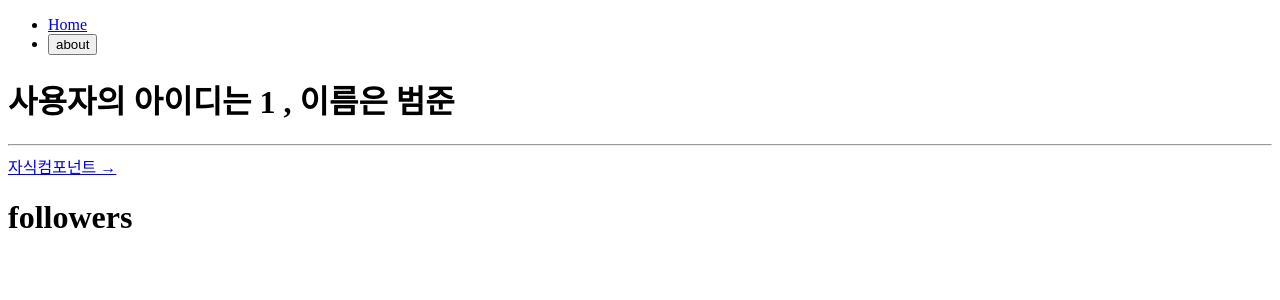
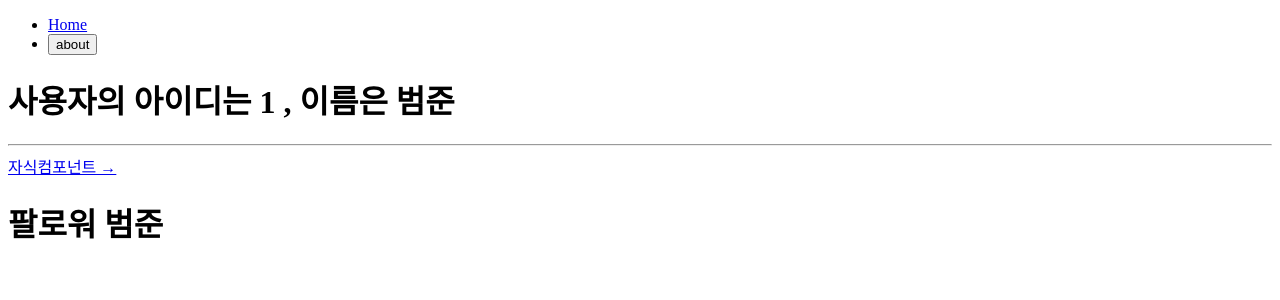
Before and after one commit to beom-jun-kim/react_ver_6, a React (Create React App) app: page /users/1/followers in a window 1280 px wide. Shown: the top 300 px of the page. Built offline with nearby package versions, Linux system fonts and the light colour scheme.

Commit message:
useOutletContext

```diff
--- a/src/App.tsx
+++ b/src/App.tsx
@@ -6,8 +6,9 @@ function App() {
     <div>
       <Header />
 
-      {/* 컴포넌트 대체 */}
-      <Outlet />
+      {/* 하위 컴포넌트 대체 */}
+      {/* context: 하위의 모든 화면과 소통하게 된다 */}
+      <Outlet context={{ darkMode: true }} />
     </div>
   );
 }
--- a/src/router/users/Followers.tsx
+++ b/src/router/users/Followers.tsx
@@ -1,5 +1,12 @@
+import { useOutletContext } from "react-router-dom";
+
+interface IFollowersContext {
+  nameOfMyUser: string;
+}
+
 function Followers() {
-  return <h1>followers</h1>;
+  const { nameOfMyUser } = useOutletContext<IFollowersContext>();
+  return <h1>팔로워 {nameOfMyUser}</h1>;
 }
 
 export default Followers;
--- a/src/router/users/User.tsx
+++ b/src/router/users/User.tsx
@@ -3,14 +3,13 @@ import { users } from "../../db";
 import { Link, Outlet } from "react-router-dom";
 
 function User() {
-
   //  Route path와 일치하는 현재 URL에서 동적 매개변수의 key/value 쌍 객체를 반환.
   // 하위 경로는 상위 경로에서 모든 매개변수를 상속한다
   const { userId } = useParams();
   return (
     <div>
       <h1>
-        사용자의 아이디는 {userId} , 이름은 {users[Number(userId) -1].name}
+        사용자의 아이디는 {userId} , 이름은 {users[Number(userId) - 1].name}
       </h1>
       <hr />
 
@@ -18,7 +17,12 @@ function User() {
       <Link to="followers">자식컴포넌트 →</Link>
 
       {/* 이 Route (User)에 자식을 render하게 된다 */}
-      <Outlet />
+      {/* context를 outlet을 통해서 보낼 수 있다 */}
+      <Outlet
+        context={{
+          nameOfMyUser: users[Number(userId) - 1].name,
+        }}
+      />
     </div>
   );
 }
```
